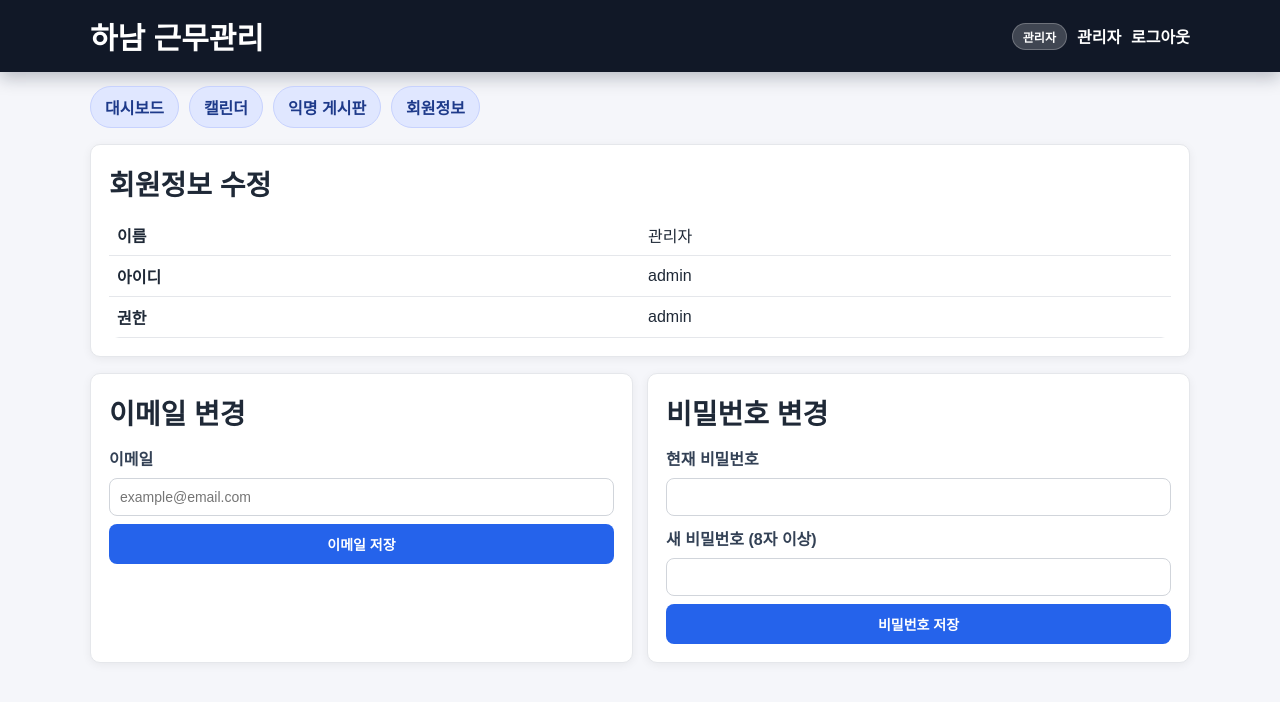
After one commit to ClassIaC/hanam, a Flask app: page /profile in a window 1280 px wide. The commit adds this page. Shown: the top 702 px of the page. Run offline with Flask 3, Linux system fonts and the light colour scheme; a user stored in the database is signed in; data comes from the database, SQL or seed files in the repository.

Commit message:
Add anonymous board and profile settings pages.
Implement anonymous posts/comments with board list/detail routes and add profile page for self-service email/password updates.

Made-with: Cursor

```diff
--- a/app.py
+++ b/app.py
@@ -247,6 +247,25 @@ def init_db():
             created_at TEXT NOT NULL,
             FOREIGN KEY(actor_id) REFERENCES users(id)
         );
+
+        CREATE TABLE IF NOT EXISTS board_posts (
+            id INTEGER PRIMARY KEY AUTOINCREMENT,
+            author_id INTEGER NOT NULL,
+            title TEXT NOT NULL,
+            content TEXT NOT NULL,
+            created_at TEXT NOT NULL,
+            FOREIGN KEY(author_id) REFERENCES users(id)
+        );
+
+        CREATE TABLE IF NOT EXISTS board_comments (
+            id INTEGER PRIMARY KEY AUTOINCREMENT,
+            post_id INTEGER NOT NULL,
+            author_id INTEGER NOT NULL,
+            content TEXT NOT NULL,
+            created_at TEXT NOT NULL,
+            FOREIGN KEY(post_id) REFERENCES board_posts(id),
+            FOREIGN KEY(author_id) REFERENCES users(id)
+        );
         """
     )
 
@@ -435,6 +454,69 @@ def change_password():
         return redirect(url_for("dashboard"))
 
     return render_template("change_password.html")
+
+
+@app.route("/profile")
+@login_required
+def profile():
+    db = get_db()
+    user = db.execute(
+        """
+        SELECT id, username, full_name, email, role
+        FROM users
+        WHERE id = ?
+        """,
+        (session["user_id"],),
+    ).fetchone()
+    return render_template("profile.html", user=user)
+
+
+@app.route("/profile/email", methods=["POST"])
+@login_required
+def update_profile_email():
+    email = request.form.get("email", "").strip()
+    if email and "@" not in email:
+        flash("이메일 형식이 올바르지 않습니다.")
+        return redirect(url_for("profile"))
+
+    db = get_db()
+    db.execute(
+        "UPDATE users SET email = ? WHERE id = ?",
+        (email, session["user_id"]),
+    )
+    db.commit()
+    write_audit_log("profile.email.update", f"user_id={session['user_id']}, email={email or '-'}")
+    flash("이메일이 변경되었습니다.")
+    return redirect(url_for("profile"))
+
+
+@app.route("/profile/password", methods=["POST"])
+@login_required
+def update_profile_password():
+    current_password = request.form.get("current_password", "")
+    new_password = request.form.get("new_password", "")
+    if len(new_password) < 8:
+        flash("새 비밀번호는 8자 이상이어야 합니다.")
+        return redirect(url_for("profile"))
+
+    db = get_db()
+    user = db.execute(
+        "SELECT password_hash FROM users WHERE id = ?",
+        (session["user_id"],),
+    ).fetchone()
+    if not user or not check_password_hash(user["password_hash"], current_password):
+        flash("현재 비밀번호가 일치하지 않습니다.")
+        return redirect(url_for("profile"))
+
+    db.execute(
+        "UPDATE users SET password_hash = ?, must_change_password = 0 WHERE id = ?",
+        (generate_password_hash(new_password), session["user_id"]),
+    )
+    db.commit()
+    session["must_change_password"] = 0
+    write_audit_log("profile.password.update", f"user_id={session['user_id']} 비밀번호 변경")
+    flash("비밀번호가 변경되었습니다.")
+    return redirect(url_for("profile"))
 
 
 @app.route("/dashboard")
@@ -1085,6 +1167,101 @@ def create_availability_request():
     return redirect(url_for("staff_dashboard"))
 
 
+@app.route("/board")
+@login_required
+def board_list():
+    db = get_db()
+    posts = db.execute(
+        """
+        SELECT p.id, p.title, p.content, p.created_at, COUNT(c.id) AS comment_count
+        FROM board_posts p
+        LEFT JOIN board_comments c ON c.post_id = p.id
+        GROUP BY p.id
+        ORDER BY p.created_at DESC
+        LIMIT 100
+        """
+    ).fetchall()
+    return render_template("board_list.html", posts=posts)
+
+
+@app.route("/board/new", methods=["POST"])
+@login_required
+def create_board_post():
+    title = request.form.get("title", "").strip()
+    content = request.form.get("content", "").strip()
+    if len(title) < 2 or len(content) < 2:
+        flash("제목/내용을 2자 이상 입력해 주세요.")
+        return redirect(url_for("board_list"))
+
+    db = get_db()
+    db.execute(
+        """
+        INSERT INTO board_posts (author_id, title, content, created_at)
+        VALUES (?, ?, ?, ?)
+        """,
+        (session["user_id"], title, content, datetime.now().isoformat()),
+    )
+    db.commit()
+    write_audit_log("board.post.create", f"title={title}")
+    flash("익명 게시글이 등록되었습니다.")
+    return redirect(url_for("board_list"))
+
+
+@app.route("/board/<int:post_id>")
+@login_required
+def board_detail(post_id):
+    db = get_db()
+    post = db.execute(
+        """
+        SELECT id, title, content, created_at
+        FROM board_posts
+        WHERE id = ?
+        """,
+        (post_id,),
+    ).fetchone()
+    if not post:
+        flash("게시글을 찾을 수 없습니다.")
+        return redirect(url_for("board_list"))
+
+    comments = db.execute(
+        """
+        SELECT id, content, created_at
+        FROM board_comments
+        WHERE post_id = ?
+        ORDER BY created_at ASC
+        """,
+        (post_id,),
+    ).fetchall()
+    return render_template("board_detail.html", post=post, comments=comments)
+
+
+@app.route("/board/<int:post_id>/comments", methods=["POST"])
+@login_required
+def create_board_comment(post_id):
+    content = request.form.get("content", "").strip()
+    if len(content) < 1:
+        flash("댓글 내용을 입력해 주세요.")
+        return redirect(url_for("board_detail", post_id=post_id))
+
+    db = get_db()
+    exists = db.execute("SELECT id FROM board_posts WHERE id = ?", (post_id,)).fetchone()
+    if not exists:
+        flash("게시글을 찾을 수 없습니다.")
+        return redirect(url_for("board_list"))
+
+    db.execute(
+        """
+        INSERT INTO board_comments (post_id, author_id, content, created_at)
+        VALUES (?, ?, ?, ?)
+        """,
+        (post_id, session["user_id"], content, datetime.now().isoformat()),
+    )
+    db.commit()
+    write_audit_log("board.comment.create", f"post_id={post_id}")
+    flash("익명 댓글이 등록되었습니다.")
+    return redirect(url_for("board_detail", post_id=post_id))
+
+
 @app.before_request
 def ensure_db():
     init_db()
--- a/static/style.css
+++ b/static/style.css
@@ -141,6 +141,7 @@ label {
 
 input,
 select,
+textarea,
 button {
   width: 100%;
   padding: 11px 12px;
@@ -150,7 +151,8 @@ button {
 }
 
 input:focus,
-select:focus {
+select:focus,
+textarea:focus {
   outline: none;
   border-color: #3b82f6;
   box-shadow: 0 0 0 3px rgba(59, 130, 246, 0.15);
@@ -266,6 +268,12 @@ tbody tr:hover {
 .help {
   color: #64748b;
   font-size: 13px;
+}
+
+.board-content {
+  white-space: pre-wrap;
+  line-height: 1.5;
+  margin: 10px 0 14px;
 }
 
 @media (max-width: 760px) {
--- a/templates/base.html
+++ b/templates/base.html
@@ -26,8 +26,12 @@
         {% if session.get('role') == 'admin' %}
         <a href="{{ url_for('admin_dashboard') }}">대시보드</a>
         <a href="{{ url_for('admin_calendar') }}">캘린더</a>
+        <a href="{{ url_for('board_list') }}">익명 게시판</a>
+        <a href="{{ url_for('profile') }}">회원정보</a>
         {% else %}
         <a href="{{ url_for('staff_dashboard') }}">내 근무</a>
+        <a href="{{ url_for('board_list') }}">익명 게시판</a>
+        <a href="{{ url_for('profile') }}">회원정보</a>
         {% endif %}
       </nav>
       {% endif %}
--- /dev/null
+++ b/templates/profile.html
@@ -0,0 +1,35 @@
+{% extends 'base.html' %}
+{% block content %}
+<section class="card">
+  <h2>회원정보 수정</h2>
+  <table>
+    <tbody>
+      <tr><th>이름</th><td>{{ user['full_name'] }}</td></tr>
+      <tr><th>아이디</th><td>{{ user['username'] }}</td></tr>
+      <tr><th>권한</th><td>{{ user['role'] }}</td></tr>
+    </tbody>
+  </table>
+</section>
+
+<section class="grid-two">
+  <article class="card">
+    <h2>이메일 변경</h2>
+    <form method="post" action="{{ url_for('update_profile_email') }}" class="form-grid">
+      <label>이메일</label>
+      <input type="email" name="email" value="{{ user['email'] }}" placeholder="example@email.com" />
+      <button type="submit">이메일 저장</button>
+    </form>
+  </article>
+
+  <article class="card">
+    <h2>비밀번호 변경</h2>
+    <form method="post" action="{{ url_for('update_profile_password') }}" class="form-grid">
+      <label>현재 비밀번호</label>
+      <input type="password" name="current_password" required />
+      <label>새 비밀번호 (8자 이상)</label>
+      <input type="password" name="new_password" minlength="8" required />
+      <button type="submit">비밀번호 저장</button>
+    </form>
+  </article>
+</section>
+{% endblock %}
```
Also changed, not shown: templates/board_detail.html (added, +40 -0 lines), templates/board_list.html (added, +34 -0 lines).
